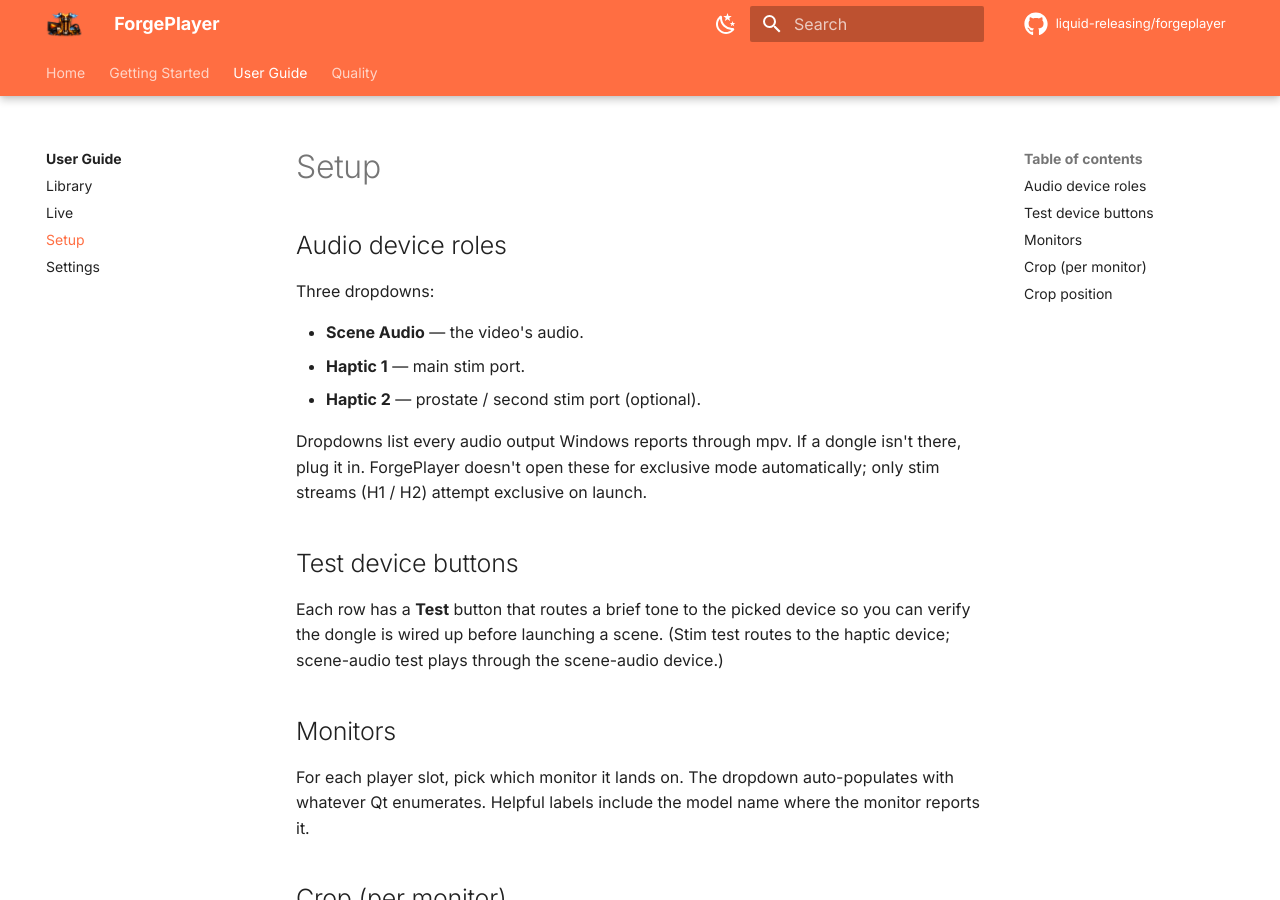
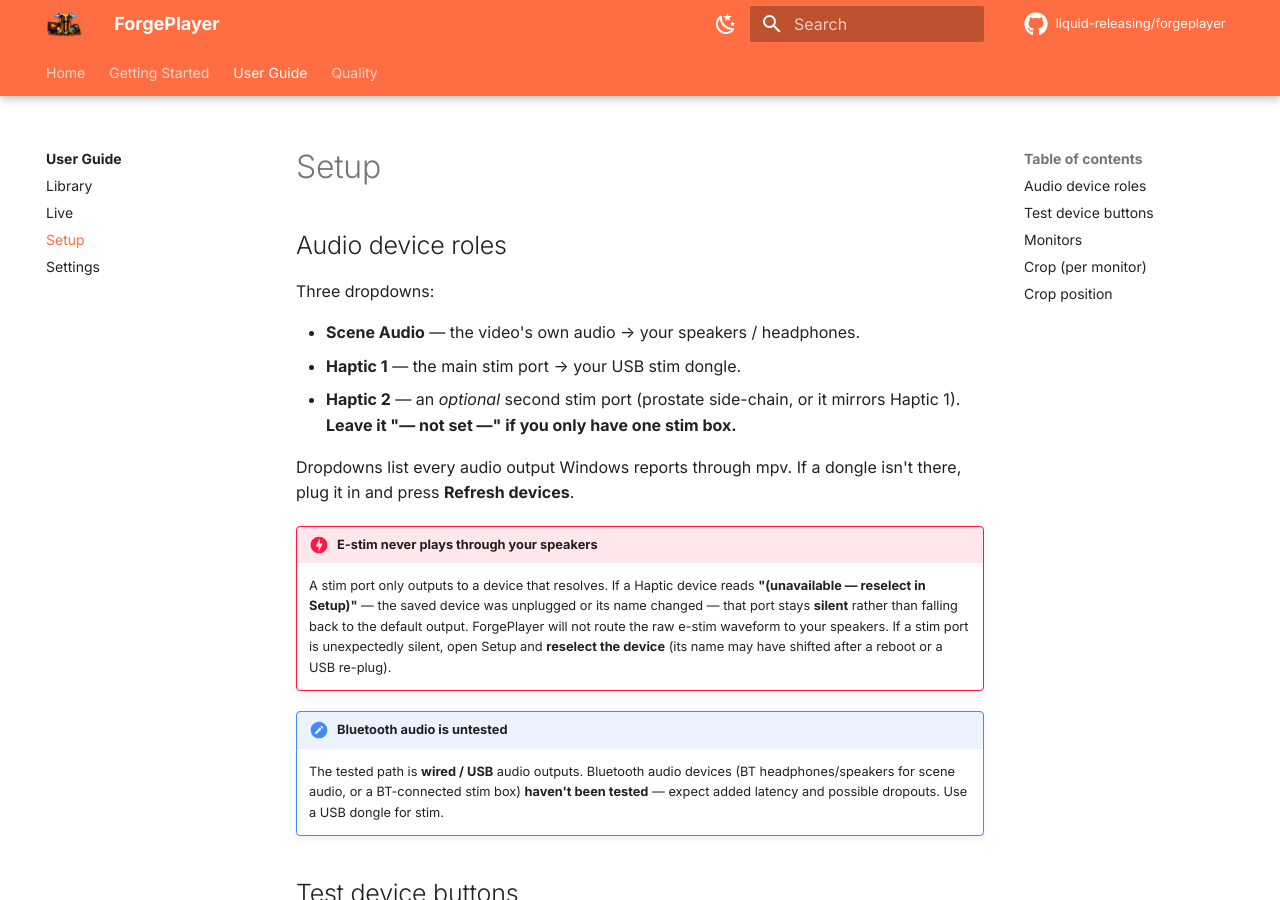
Before and after one commit to liquid-releasing/forgeplayer, an MkDocs documentation site: the page built from docs/user-guide/setup.md, in a window 1280 px wide and 900 px high. Built offline with MkDocs 1.6.1 and Material for MkDocs 9.7.7, drawn with Linux system fonts in a browser that asks for light colours; comment, search, counter and statistics services are not loaded.

Commit message:
Docs: accurate for v0.0.14 public testing
- Remove aspirational/non-existent features from the landing page (phone
  companion view, "mark a favorite moment", loop, share, serial/USB haptic
  routing) — describe only what ships: video across monitors + e-stim to USB
  audio ports, synced to one timeline.
- HDR: flag that passthrough is disabled in v0.0.14 (reverted gpu-next → gpu
  for teardown stability) across the landing card, quality.md, and
  hdr-content.md; keep the production guidance for when it returns.
- Setup: e-stim safety (never routes to speakers; unavailable device stays
  silent → reselect), Haptic 2 optional / leave unset with one box, and
  Bluetooth audio is untested (use wired/USB).
- Add a Troubleshooting section (silent stim, estim-on-speakers, HDR
  over-bright, bluetooth, close-crash) + where the debug/crash logs live.

Co-Authored-By: Claude Opus 4.8 <noreply@anthropic.com>

```diff
--- a/docs/user-guide/setup.md
+++ b/docs/user-guide/setup.md
@@ -4,14 +4,28 @@
 
 Three dropdowns:
 
-- **Scene Audio** — the video's audio.
-- **Haptic 1** — main stim port.
-- **Haptic 2** — prostate / second stim port (optional).
+- **Scene Audio** — the video's own audio → your speakers / headphones.
+- **Haptic 1** — the main stim port → your USB stim dongle.
+- **Haptic 2** — an *optional* second stim port (prostate side-chain, or it
+  mirrors Haptic 1). **Leave it "— not set —" if you only have one stim box.**
 
-Dropdowns list every audio output Windows reports through mpv. If a
-dongle isn't there, plug it in. ForgePlayer doesn't open these for
-exclusive mode automatically; only stim streams (H1 / H2) attempt
-exclusive on launch.
+Dropdowns list every audio output Windows reports through mpv. If a dongle
+isn't there, plug it in and press **Refresh devices**.
+
+!!! danger "E-stim never plays through your speakers"
+    A stim port only outputs to a device that resolves. If a Haptic device
+    reads **"(unavailable — reselect in Setup)"** — the saved device was
+    unplugged or its name changed — that port stays **silent** rather than
+    falling back to the default output. ForgePlayer will not route the raw
+    e-stim waveform to your speakers. If a stim port is unexpectedly silent,
+    open Setup and **reselect the device** (its name may have shifted after a
+    reboot or a USB re-plug).
+
+!!! note "Bluetooth audio is untested"
+    The tested path is **wired / USB** audio outputs. Bluetooth audio devices
+    (BT headphones/speakers for scene audio, or a BT-connected stim box)
+    **haven't been tested** — expect added latency and possible dropouts. Use
+    a USB dongle for stim.
 
 ## Test device buttons
 
```
Also changed, not shown: docs/hdr-content.md (+12 -1 lines), docs/index.md (+8 -8 lines), docs/quality.md (+9 -2 lines), docs/user-guide/index.md (+34 -0 lines).
